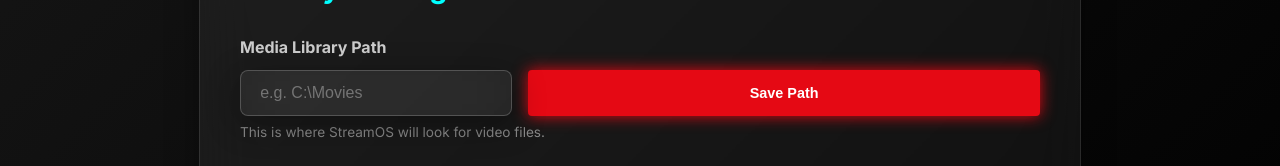
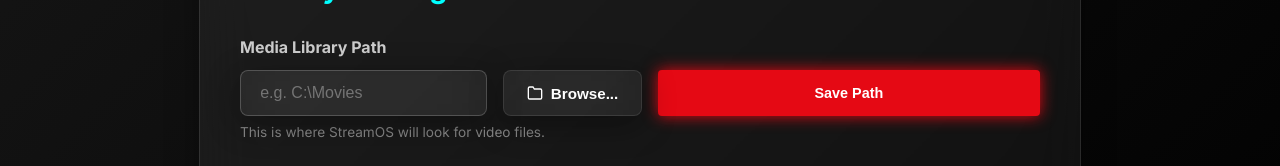
Before and after one commit to Zakir176/StreamOS, a Vue app in the folder streamos-ui/: page /settings in a window 1280 px wide. Shown: the part 632-798 px from the top of the page. Built offline with nearby package versions, Linux system fonts and the light colour scheme; no server answers.

Commit message:
feat: add directory picker for media library path and improve save functionality

```diff
--- a/streamos-ui/src/views/Settings.vue
+++ b/streamos-ui/src/views/Settings.vue
@@ -41,7 +41,13 @@
           <label>Media Library Path</label>
           <div class="path-input-group">
             <input v-model="mediaDir" placeholder="e.g. C:\Movies" class="settings-input glass" />
-            <button @click="saveMediaDir" class="save-btn small">Save Path</button>
+            <button @click="showDirPicker = true" type="button" class="browse-btn glass">
+              <svg viewBox="0 0 24 24" fill="none" stroke="currentColor" stroke-width="2" style="width: 16px; height: 16px;">
+                <path d="M22 19a2 2 0 01-2 2H4a2 2 0 01-2-2V5a2 2 0 012-2h5l2 3h9a2 2 0 012 2z"/>
+              </svg>
+              Browse...
+            </button>
+            <button @click="saveMediaDir(true)" class="save-btn small">Save Path</button>
           </div>
           <p class="setting-hint">This is where StreamOS will look for video files.</p>
         </div>
@@ -149,16 +155,26 @@
         </div>
       </div>
     </div>
+
+    <!-- Directory Picker Modal -->
+    <DirectoryPickerModal
+      :show="showDirPicker"
+      :initial-path="mediaDir"
+      @close="showDirPicker = false"
+      @select="handleDirSelected"
+    />
   </div>
 </template>
 
 <script setup>
 import { ref, onMounted } from 'vue'
 import { useRouter } from 'vue-router'
+import DirectoryPickerModal from '../components/DirectoryPickerModal.vue'
 
 const router = useRouter()
 const profiles = ref([])
 const showAddModal = ref(false)
+const showDirPicker = ref(false)
 const newProfile = ref({ username: '', age_category: 'adult', theme: 'midnight' })
 const mediaDir = ref('')
 const tmdbApiKey = ref('')
@@ -186,7 +202,7 @@ const fetchSettings = async () => {
   }
 }
 
-const saveMediaDir = async () => {
+const saveMediaDir = async (notify = true) => {
   try {
     const res = await fetch(`${API_BASE}/settings`, {
       method: 'POST',
@@ -194,11 +210,29 @@ const saveMediaDir = async () => {
       body: JSON.stringify({ key: 'media_dir', value: mediaDir.value })
     })
     if (res.ok) {
-      alert('Media path saved successfully!')
+      if (notify) alert('Media path saved successfully!')
+      return true
+    } else {
+      const errData = await res.json()
+      alert(errData.detail || 'Failed to save media path.')
+      return false
     }
   } catch (err) {
     console.error('Save media path failed:', err)
-    alert('Failed to save media path.')
+    if (notify) alert('Failed to save media path.')
+    return false
+  }
+}
+
+const handleDirSelected = async ({ path, scanNow }) => {
+  mediaDir.value = path
+  const saved = await saveMediaDir(false)
+  if (saved) {
+    if (scanNow) {
+      await triggerScan()
+    } else {
+      alert(`Media directory updated to: ${path}`)
+    }
   }
 }
 
@@ -539,6 +573,26 @@ onMounted(() => {
   font-size: 0.9rem;
 }
 
+.browse-btn {
+  display: inline-flex;
+  align-items: center;
+  gap: 8px;
+  padding: 0.8rem 1.4rem;
+  font-size: 0.95rem;
+  font-weight: 600;
+  color: #fff;
+  cursor: pointer;
+  white-space: nowrap;
+  border-radius: 0.5rem;
+  transition: all 0.25s;
+}
+
+.browse-btn:hover {
+  background: rgba(255, 255, 255, 0.15);
+  border-color: var(--neon-cyan);
+  color: var(--neon-cyan);
+}
+
 .setting-hint {
   margin-top: 0.5rem;
   font-size: 0.85rem;
```
